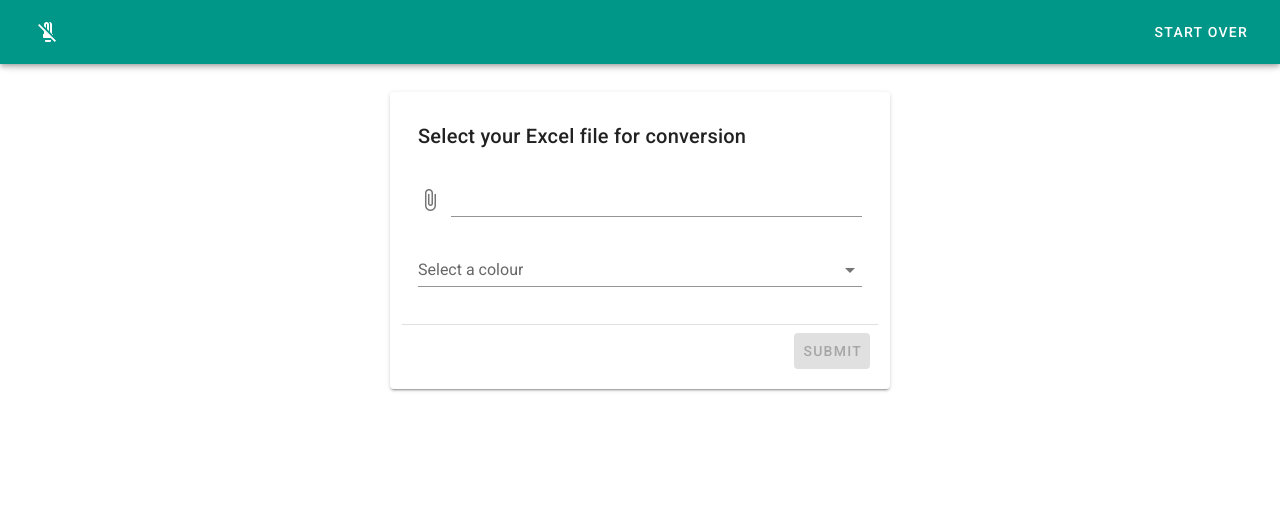
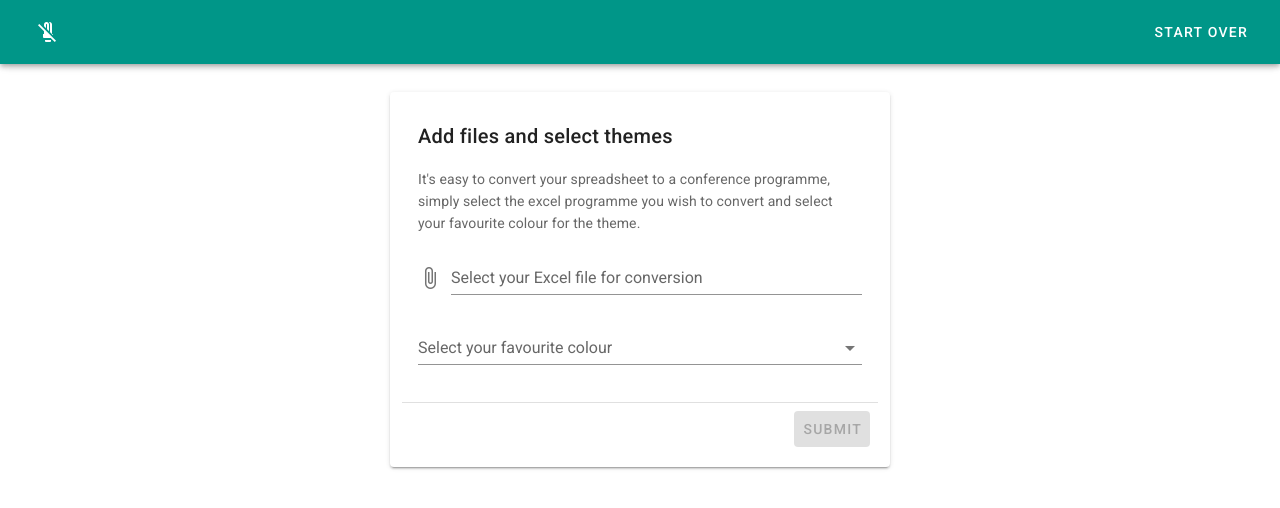
Before and after one commit to eddie-atkinson/CITS3200, a Vue app in the folder conference-app/: page /build in a window 1280 px wide. Shown: the top 508 px of the page. Built offline with nearby package versions, Linux system fonts and the light colour scheme.

Commit message:
fixes up some styling issues

```diff
--- a/conference-app/src/views/Build.vue
+++ b/conference-app/src/views/Build.vue
@@ -10,16 +10,21 @@
         v-model='valid'
         >
           <v-card
-          round
           class='pa-3 mx-auto'
           min-width='500'
           max-width='500'
           >
             <v-card-title>
-              Select your Excel file for conversion
+              Add files and select themes
             </v-card-title>
             <v-card-text>
+              <p>
+                It's easy to convert your spreadsheet to a conference programme,
+                simply select the excel programme you wish to convert and select your
+                favourite colour for the theme.
+              </p>
               <v-file-input
+              label='Select your Excel file for conversion'
               accept='.xlsx'
               :rules='[validation.required, validation.fileName]'
               @change='loadFile'
@@ -28,7 +33,8 @@
               <v-select
               :items='colours'
               v-model='favouriteColour'
-              label='Select a colour'
+              :rules='[validation.required]'
+              label='Select your favourite colour'
               >
               </v-select>
             </v-card-text>
--- a/conference-app/src/views/Home.vue
+++ b/conference-app/src/views/Home.vue
@@ -8,7 +8,6 @@
       >
         <v-card
         class='pa-3'
-        round
         >
           <v-card-title
           class='text-h4'
@@ -25,7 +24,6 @@
            <p> To get started building your own conference programme click below!</p>
            <v-card-actions>
              <v-btn
-             round
              to='/build'
              >
                Get started
```
